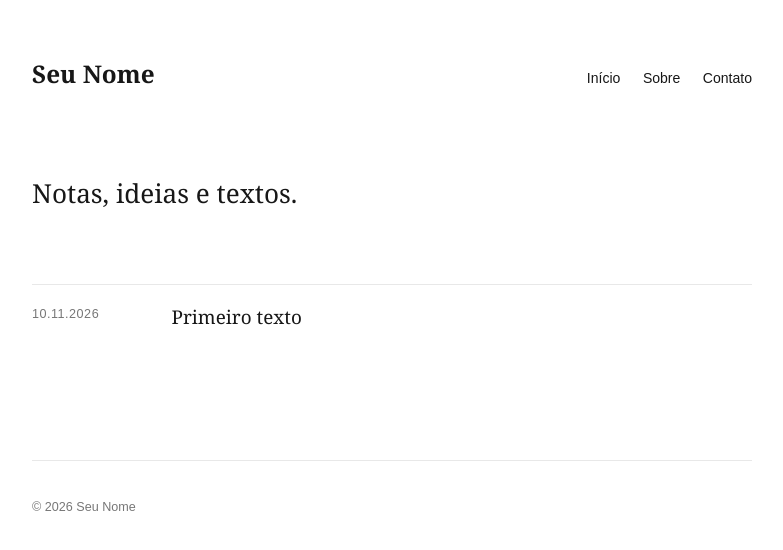
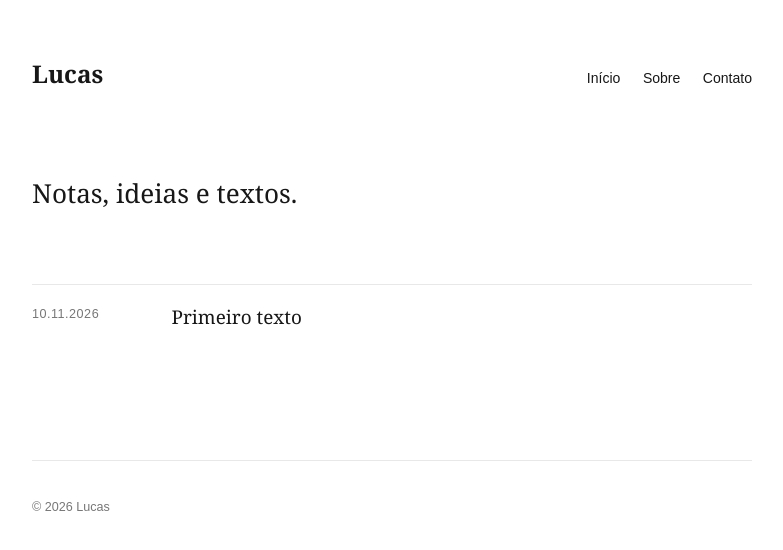
Before and after one commit to lucasxsoa/blog, a Jekyll site: the page built from index.html, in a window 1280 px wide. Shown: the top 550 px of the page, without its empty margins (248-1031 px from the left). Built offline with Jekyll 4.4.1, drawn with Linux system fonts in a browser that asks for light colours.

Commit message:
Ajustar _config.yml

```diff
--- a/_config.yml
+++ b/_config.yml
@@ -1,4 +1,4 @@
-title: "Seu Nome"
+title: "Lucas"
 description: "Notas, ideias e textos."
 lang: pt-BR
 timezone: America/Sao_Paulo
```
